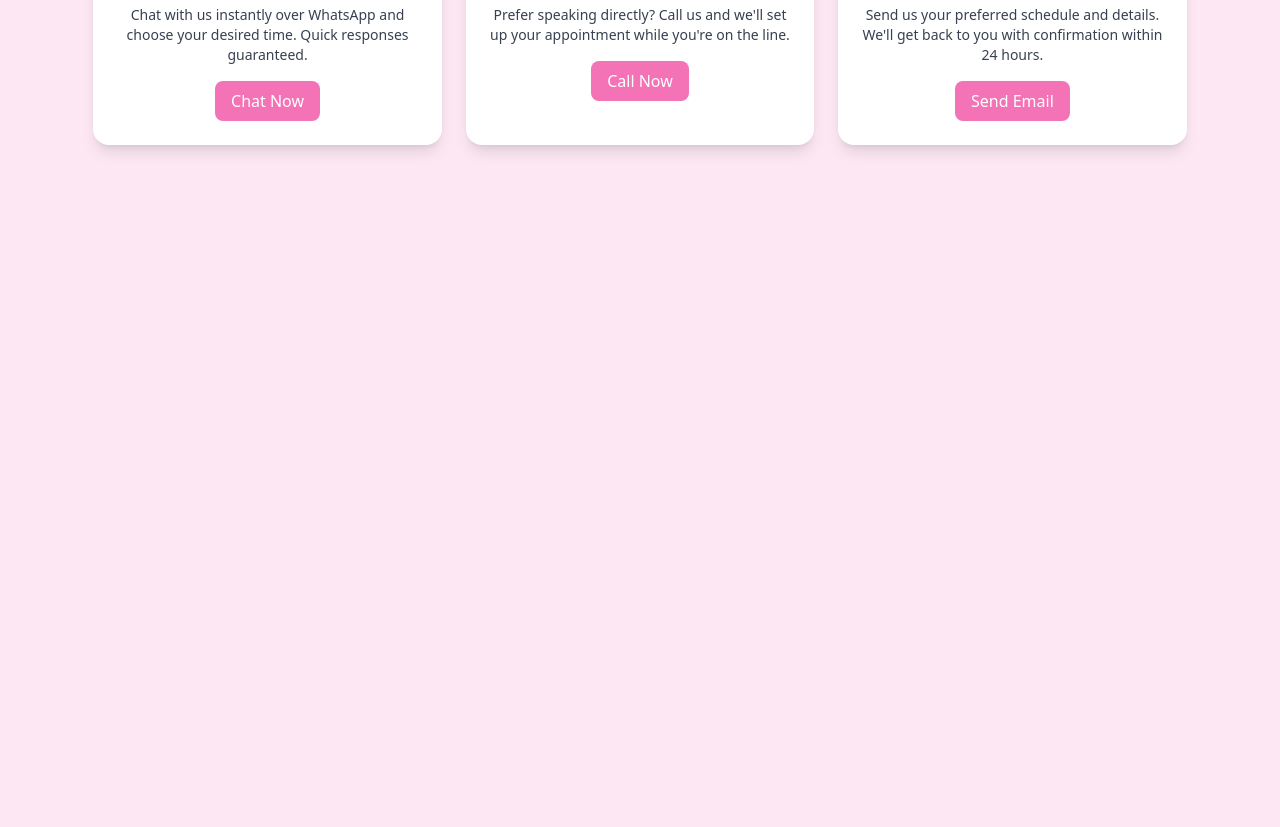
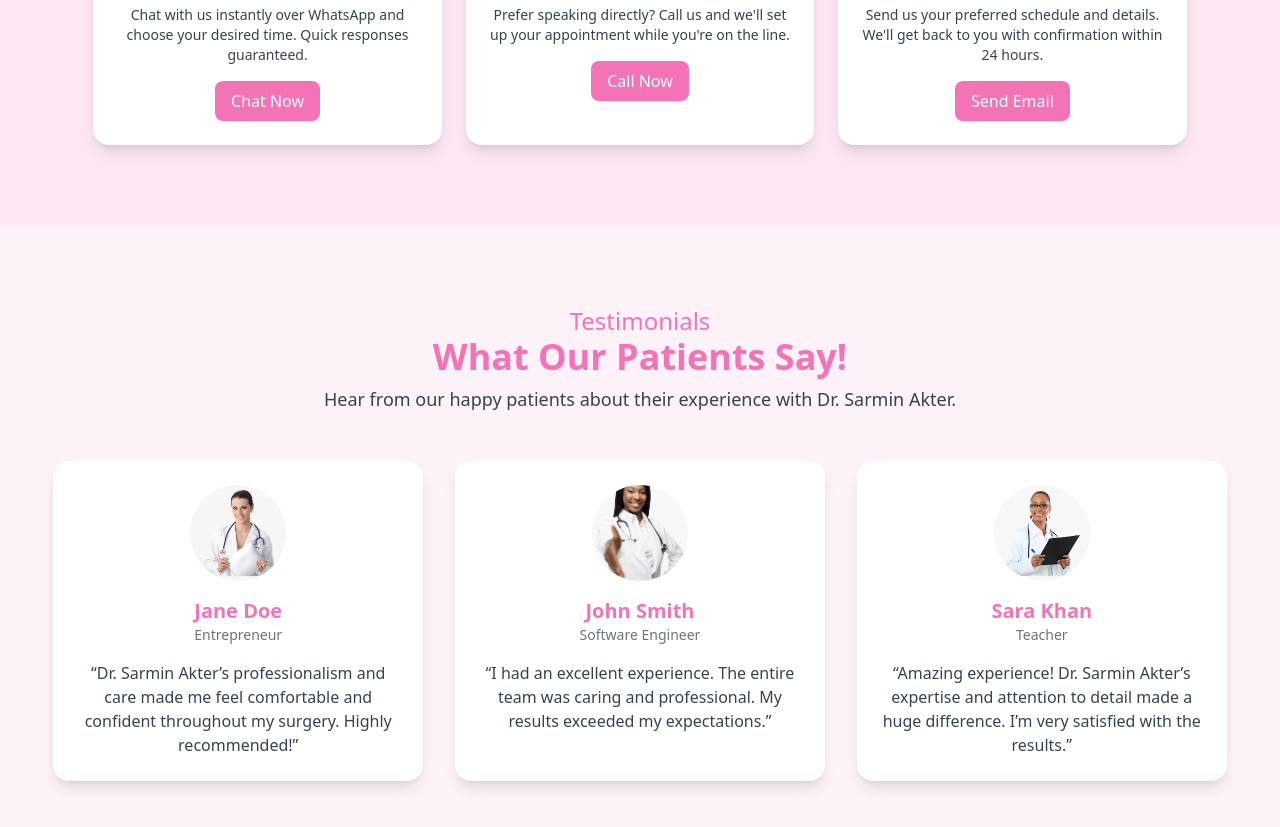
Before and after one commit to sharmin-khan/my-clinic, a plain HTML site: page index.html in a window 1280 px wide. Shown: the part 4953-5780 px from the top of the page. Before the commit the page ends 5178 px from the top, so only its background shows below. Drawn offline with nearby package versions, Linux system fonts and the light colour scheme; a small style sheet from the web is missing.

Commit message:
Add Testimonial section with 3 patient cards including image, name, designation, and review text.

```diff
--- a/index.html
+++ b/index.html
@@ -733,6 +733,48 @@ Send us your preferred schedule and details. We'll get back to you with confirma
   </div>
 </section>
 
+<!-- TESTIMONIAL SECTION -->
+<section id="testimonial" class="py-20 bg-pink-50">
+  <div class="w-11/12 mx-auto text-center mb-12">
+    <h4 class="text-primary text-2xl">Testimonials</h4>
+    <h2 class="text-3xl md:text-4xl font-bold text-primary">What Our Patients Say!</h2>
+    <p class="text-gray-700 text-lg mt-2">
+      Hear from our happy patients about their experience with Dr. Sarmin Akter.
+    </p>
+  </div>
+
+  <div class="w-11/12 mx-auto grid grid-cols-1 md:grid-cols-3 gap-8">
+    <!-- Card 1 -->
+    <div class="bg-white rounded-2xl shadow-lg p-6 flex flex-col items-center text-center">
+      <img src="image/doctor1.png" alt="Patient 1" class="w-24 h-24 rounded-full mb-4 object-cover">
+      <h3 class="text-xl font-semibold text-primary">Jane Doe</h3>
+      <p class="text-gray-500 text-sm mb-4">Entrepreneur</p>
+      <p class="text-gray-700 text-base">
+        “Dr. Sarmin Akter’s professionalism and care made me feel comfortable and confident throughout my surgery. Highly recommended!”
+      </p>
+    </div>
+
+    <!-- Card 2 -->
+    <div class="bg-white rounded-2xl shadow-lg p-6 flex flex-col items-center text-center">
+      <img src="image/doctor2.png" alt="Patient 2" class="w-24 h-24 rounded-full mb-4 object-cover">
+      <h3 class="text-xl font-semibold text-primary">John Smith</h3>
+      <p class="text-gray-500 text-sm mb-4">Software Engineer</p>
+      <p class="text-gray-700 text-base">
+        “I had an excellent experience. The entire team was caring and professional. My results exceeded my expectations.”
+      </p>
+    </div>
+
+    <!-- Card 3 -->
+    <div class="bg-white rounded-2xl shadow-lg p-6 flex flex-col items-center text-center">
+      <img src="image/doctor3.png" alt="Patient 3" class="w-24 h-24 rounded-full mb-4 object-cover">
+      <h3 class="text-xl font-semibold text-primary">Sara Khan</h3>
+      <p class="text-gray-500 text-sm mb-4">Teacher</p>
+      <p class="text-gray-700 text-base">
+        “Amazing experience! Dr. Sarmin Akter’s expertise and attention to detail made a huge difference. I’m very satisfied with the results.”
+      </p>
+    </div>
+  </div>
+</section>
 
 
   </body>
```
